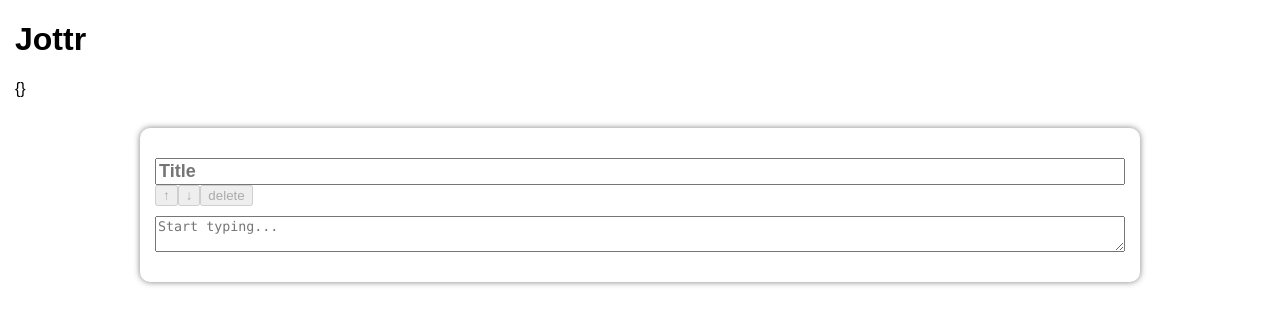
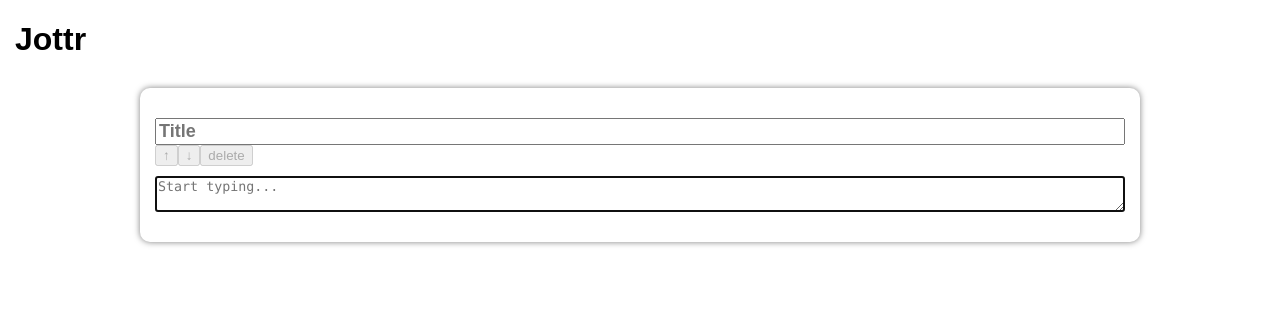
Before and after one commit to stephen-hannon/jottr, a React (Create React App) app: page / in a window 1280 px wide. Shown: the top 324 px of the page. Built offline with nearby package versions, Linux system fonts and the light colour scheme.

Commit message:
Add autofocus

```diff
--- a/src/Note.jsx
+++ b/src/Note.jsx
@@ -1,6 +1,7 @@
 import React from 'react';
 
 export default function Note({
+  autoFocus,
   data,
   deleteDisabled,
   moveUpDisabled,
@@ -26,6 +27,7 @@
         delete
       </button>
       <textarea
+        autoFocus={autoFocus}
         value={data.text}
         placeholder="Start typing..."
         onChange={({ target }) => onChange('text', target.value)}
--- a/src/NoteList.jsx
+++ b/src/NoteList.jsx
@@ -58,10 +58,10 @@
 
   return (
     <>
-      <p>{JSON.stringify(state)}</p>
       {[nextKey, ...keys].map((key, index) => (
         <Note
           key={key}
+          autoFocus={index === 0}
           data={state[key] || EMPTY_NOTE_DATA}
           moveUpDisabled={index <= 1}
           moveDownDisabled={index === 0 || index === keys.length}
```
